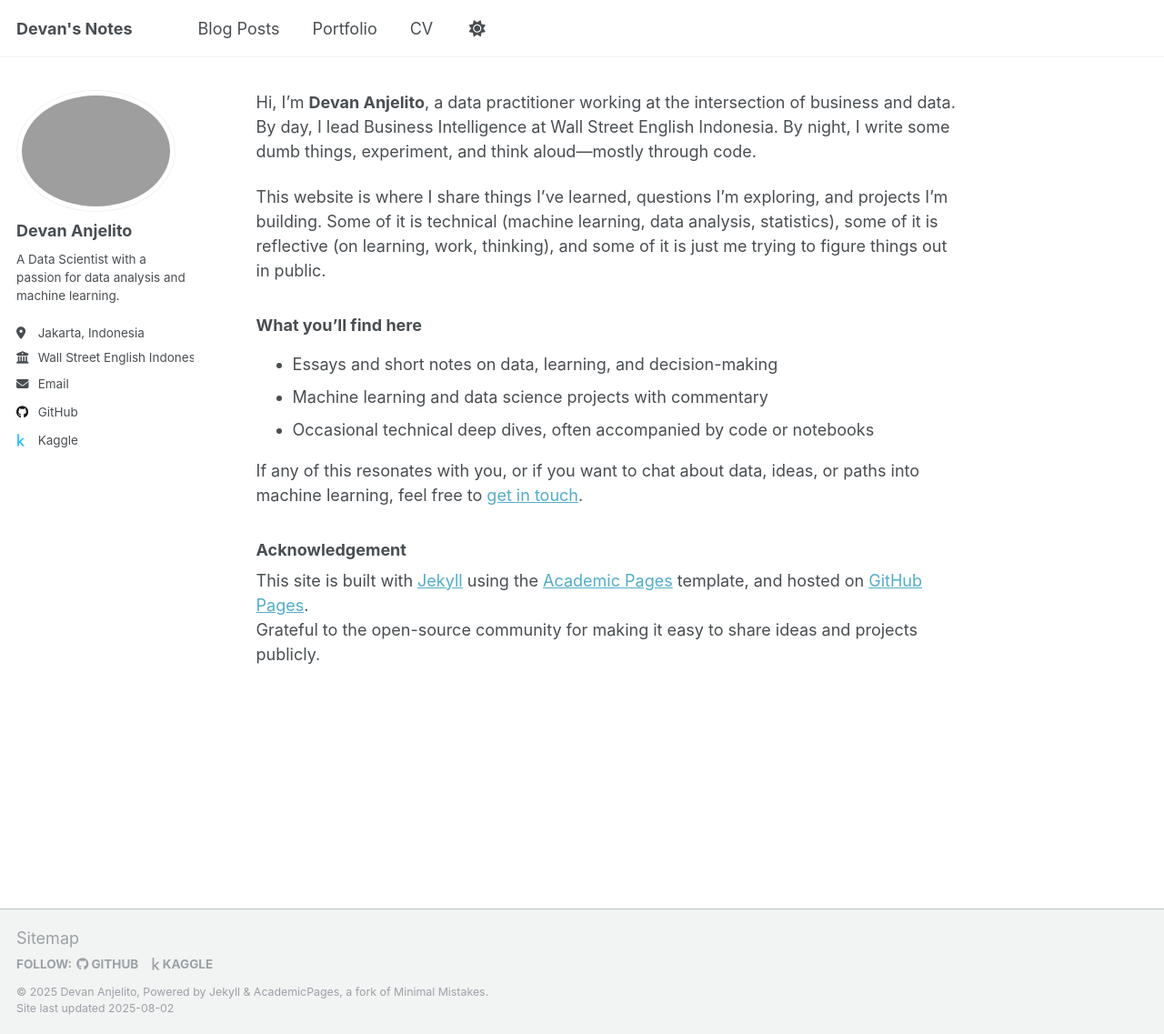
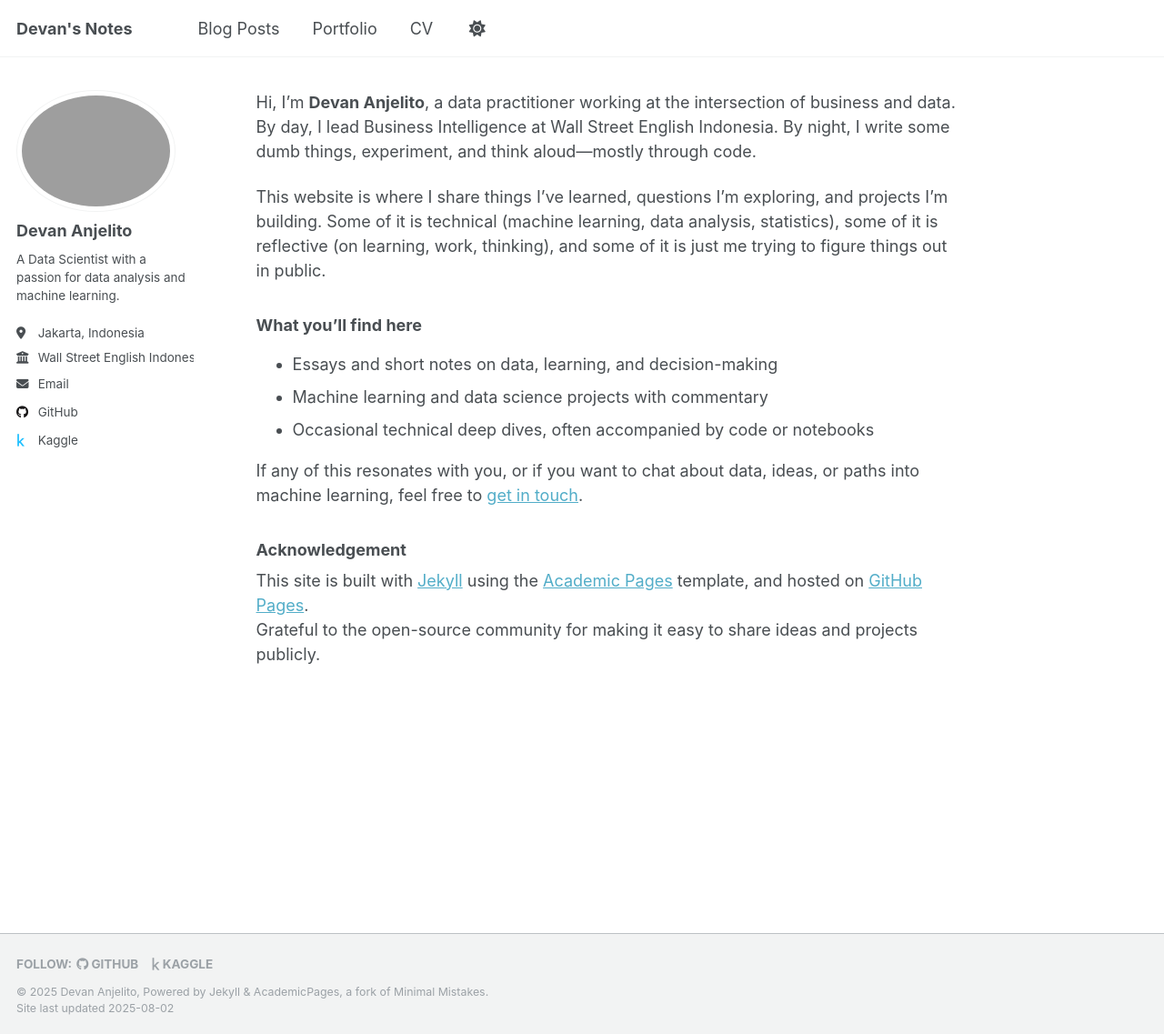
Before and after one commit to danjelito/danjelito.github.io, a Jekyll site: the page built from _pages/about.md, in a window 1280 px wide and 1137 px high. Shown: the whole window at 91% size. Built offline with Jekyll 4.4.1, drawn with Linux system fonts in a browser that asks for light colours; a script that is not in the unit is left out.

Commit message:
remove sitemap from footer

```diff
--- a/_includes/footer/custom.html
+++ b/_includes/footer/custom.html
@@ -1,6 +1,6 @@
 <!-- start custom footer snippets -->
 
-<a href="/sitemap/">Sitemap</a>
+<!-- <a href="/sitemap/">Sitemap</a> -->
 
 <!-- Support for MatJax -->
 <script defer src="https://cdnjs.cloudflare.com/polyfill/v3/polyfill.min.js?features=es6"></script>
```
